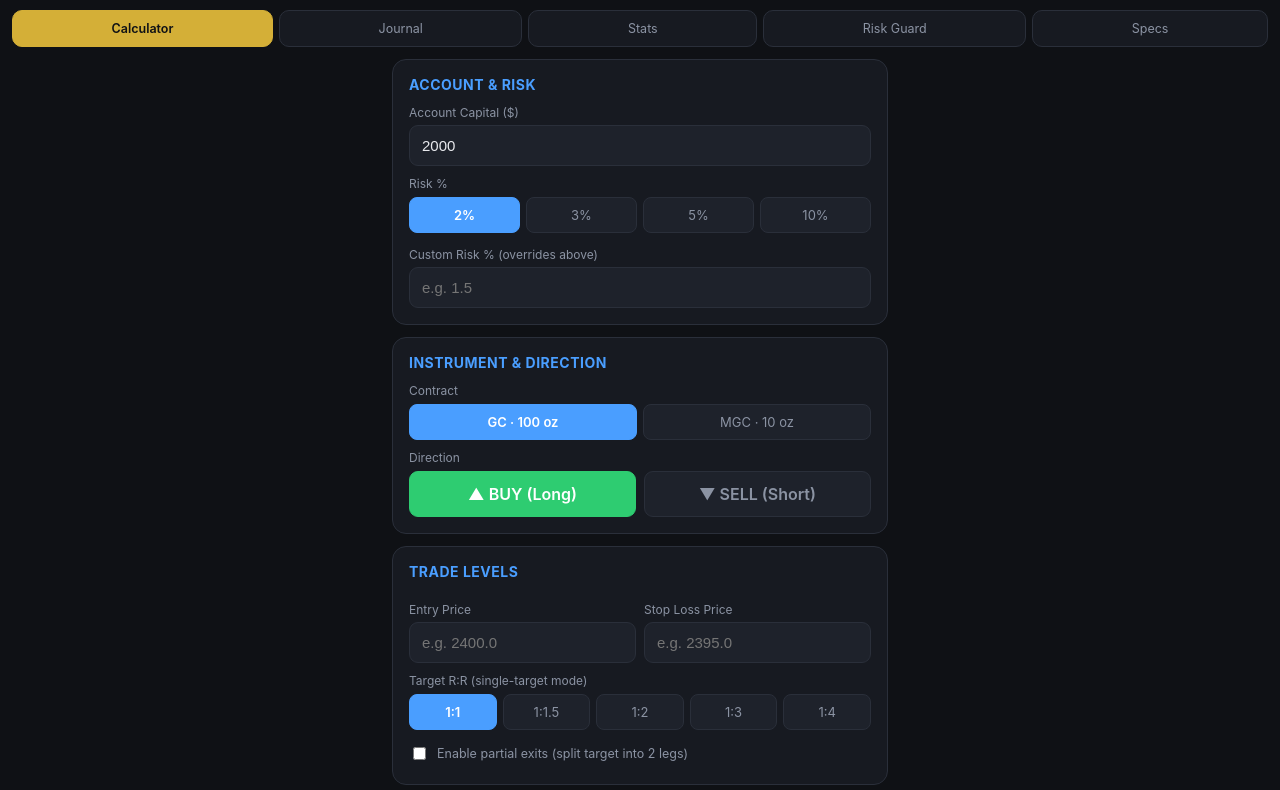
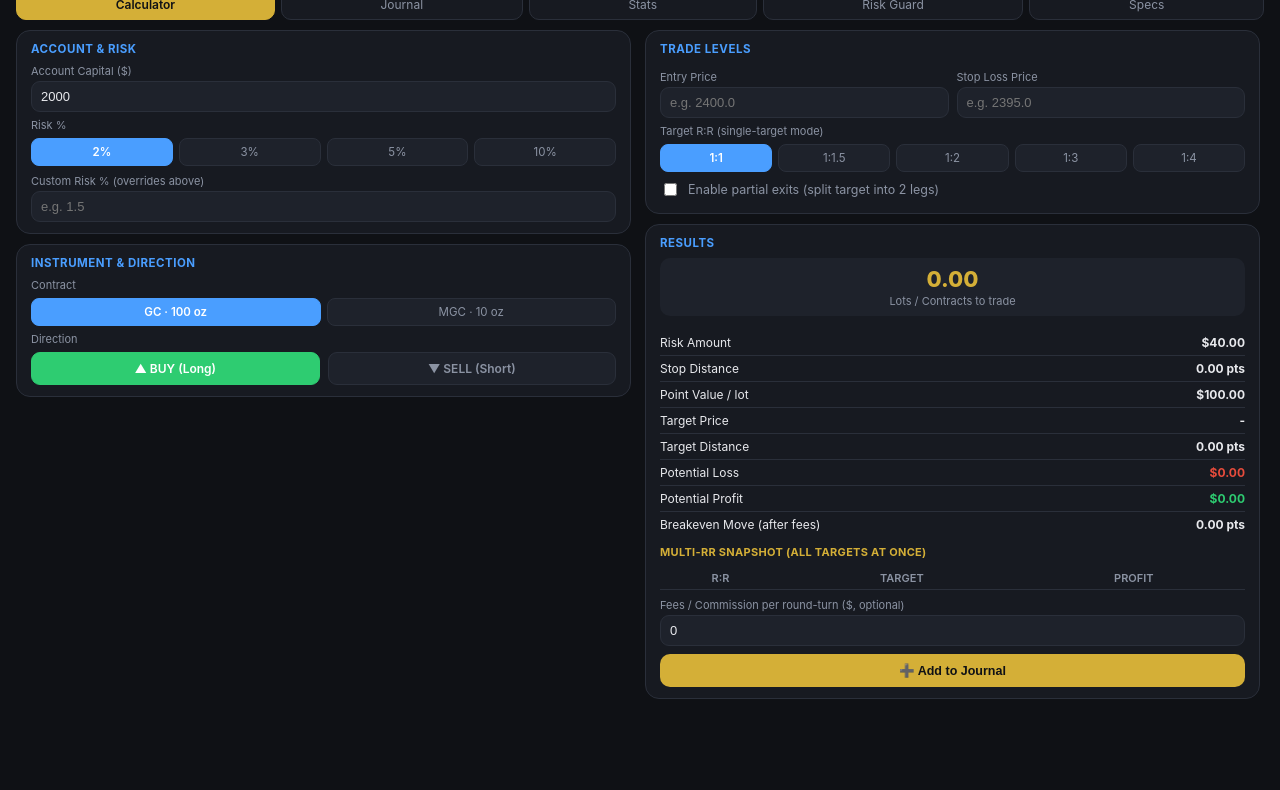
Before and after one commit to vinodk25/Futures-Calculator, a plain HTML site: page index.html in a window 1280 px wide. Shown: the part 74-864 px from the top of the page. After the commit the page ends 800 px from the top, so only its background shows below. Drawn offline with Linux system fonts and the light colour scheme.

Commit message:
Add files via upload

```diff
--- a/css/style.css
+++ b/css/style.css
@@ -266,6 +266,88 @@ button.danger{background:transparent;border:1px solid var(--red);color:var(--red
 }
 .rr-table th{color:var(--muted);font-weight:600;font-size:11px;text-transform:uppercase;}
 canvas{width:100%;height:auto;background:var(--card2);border-radius:10px;}
+.calc-grid{
+  display:block;
+}
+.calc-col{display:block;}
+
+/* ===================== DESKTOP LAYOUT (fit one screen) ===================== */
+@media (min-width:900px){
+  body{
+    height:100vh;
+    overflow:hidden;
+    padding-bottom:0;
+    display:flex;
+    flex-direction:column;
+  }
+  header{padding:10px 20px;flex:0 0 auto;}
+  .logo{width:34px;height:34px;}
+  header h1{font-size:14px;}
+  header p{font-size:10px;}
+  .tabs{padding:6px 16px 0;flex:0 0 auto;}
+  .tab{padding:7px 14px;font-size:12px;}
+
+  main.container{
+    max-width:1400px;
+    width:100%;
+    flex:1 1 auto;
+    overflow:hidden;
+    padding:10px 16px;
+  }
+
+  #tab-calc, #tab-journal, #tab-stats, #tab-risk, #tab-specs{
+    height:100%;
+    overflow:hidden;
+  }
+
+  .calc-grid{
+    display:grid;
+    grid-template-columns:1fr 1fr;
+    gap:10px;
+    height:100%;
+  }
+  .calc-col{
+    display:flex;
+    flex-direction:column;
+    gap:10px;
+    overflow-y:auto;
+    padding-right:4px;
+  }
+
+  .card{padding:11px 14px;margin-bottom:0;}
+  .card h2{font-size:11.5px;margin:0 0 8px;}
+  label{margin:6px 0 3px;font-size:11px;}
+  label.mt{margin-top:8px;}
+  input, select{padding:7px 9px;font-size:13px;}
+  .pill{padding:6px 4px;font-size:11.5px;}
+  .toggle2 .opt{padding:8px;font-size:12px;}
+  .highlight{padding:8px 10px;margin-top:6px;}
+  .highlight .lotval{font-size:22px;}
+  .result-row{padding:5px 0;font-size:12px;}
+  .subhead{margin:8px 0 4px;font-size:11px;}
+  .rr-table{font-size:11px;}
+  .rr-table th, .rr-table td{padding:4px 4px;}
+  button.primary{padding:9px;margin-top:8px;font-size:12.5px;}
+
+  /* Journal tab: two-column layout with scrollable list */
+  #tab-journal .card{height:100%;display:flex;flex-direction:column;}
+  #journalList{flex:1 1 auto;overflow-y:auto;}
+
+  /* Stats tab: side-by-side summary + chart */
+  #tab-stats{
+    display:grid;
+    grid-template-columns:1fr 1fr;
+    gap:10px;
+  }
+  #tab-stats .card{margin-bottom:0;height:100%;overflow-y:auto;}
+  .stat-grid{grid-template-columns:1fr 1fr 1fr;}
+
+  #tab-risk .card, #tab-specs .card{max-height:100%;overflow-y:auto;}
+
+  .journal-entry{padding:9px;margin-bottom:7px;}
+  .je-meta{font-size:10.5px;}
+}
+
 .toast{
   position:fixed;
   bottom:20px;
```
